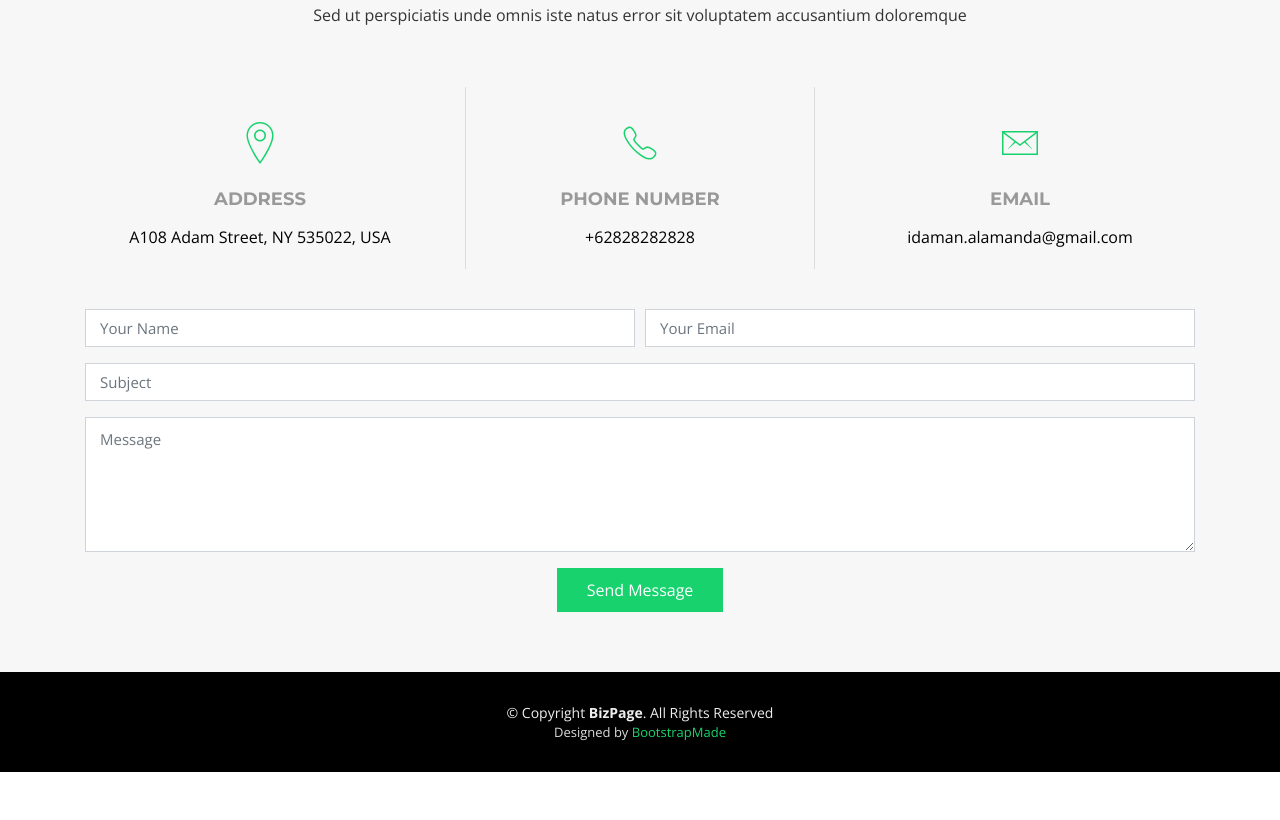
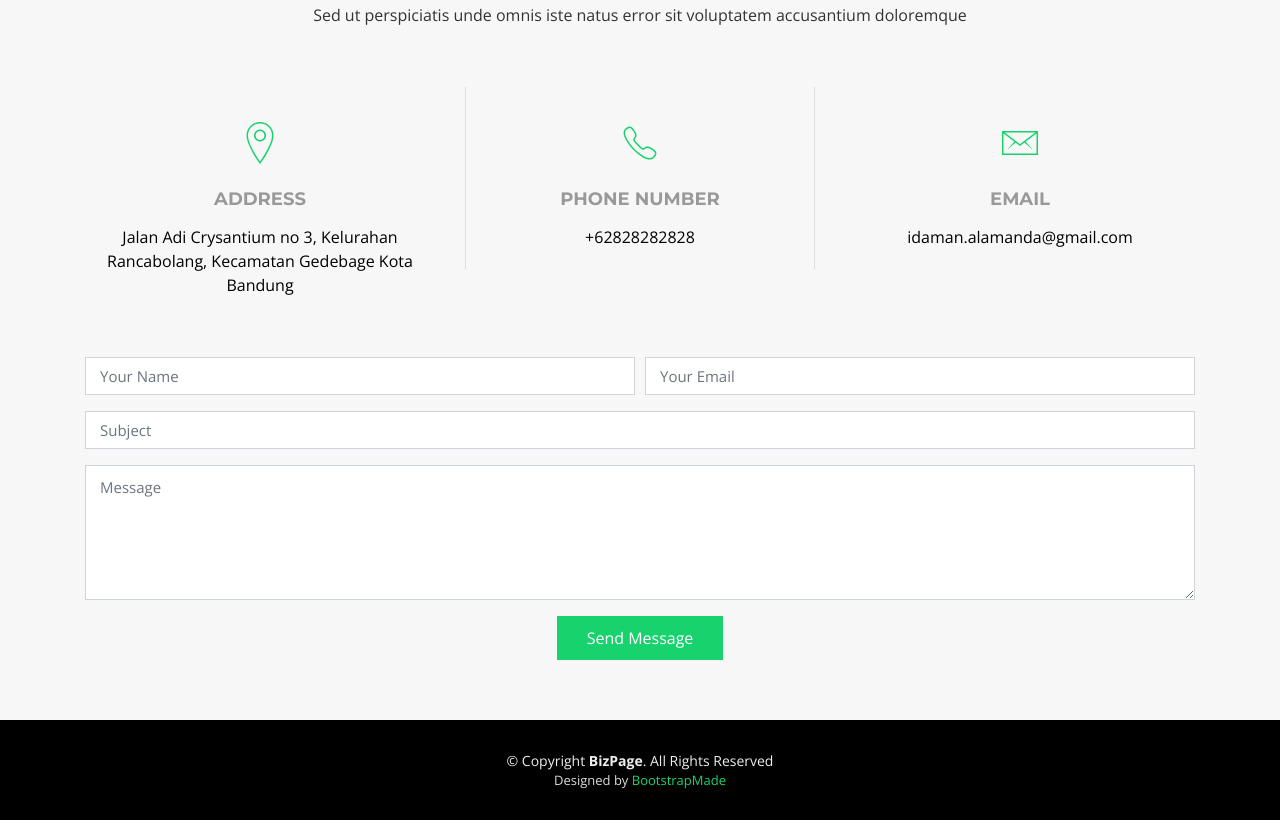
Before and after one commit to faishalyb/posyandu-alamanda, a plain HTML site: page index.html in a window 1280 px wide. Shown: the part 2794-3614 px from the top of the page. Before the commit the page ends 3566 px from the top, so only its background shows below. Drawn offline with nearby package versions, Linux system fonts and the light colour scheme; files whose address does not match are found by name.

Commit message:
modified favicons

```diff
--- a/index.html
+++ b/index.html
@@ -8,7 +8,7 @@
   <meta content="" name="description">
 
   <!-- Favicons -->
-  <link href="img/favicon.png" rel="icon">
+  <link href="img/rancabolang-removebg-preview.png" rel="icon">
   <link href="img/apple-touch-icon.png" rel="apple-touch-icon">
 
   <!-- Google Fonts -->
@@ -772,7 +772,7 @@
             <div class="contact-address">
               <i class="ion-ios-location-outline"></i>
               <h3>Address</h3>
-              <address>A108 Adam Street, NY 535022, USA</address>
+              <address>Jalan Adi Crysantium no 3, Kelurahan Rancabolang, Kecamatan Gedebage Kota Bandung</address>
             </div>
           </div>
 
```
Also changed, not shown: img/rancabolang-removebg-preview.png (added).
